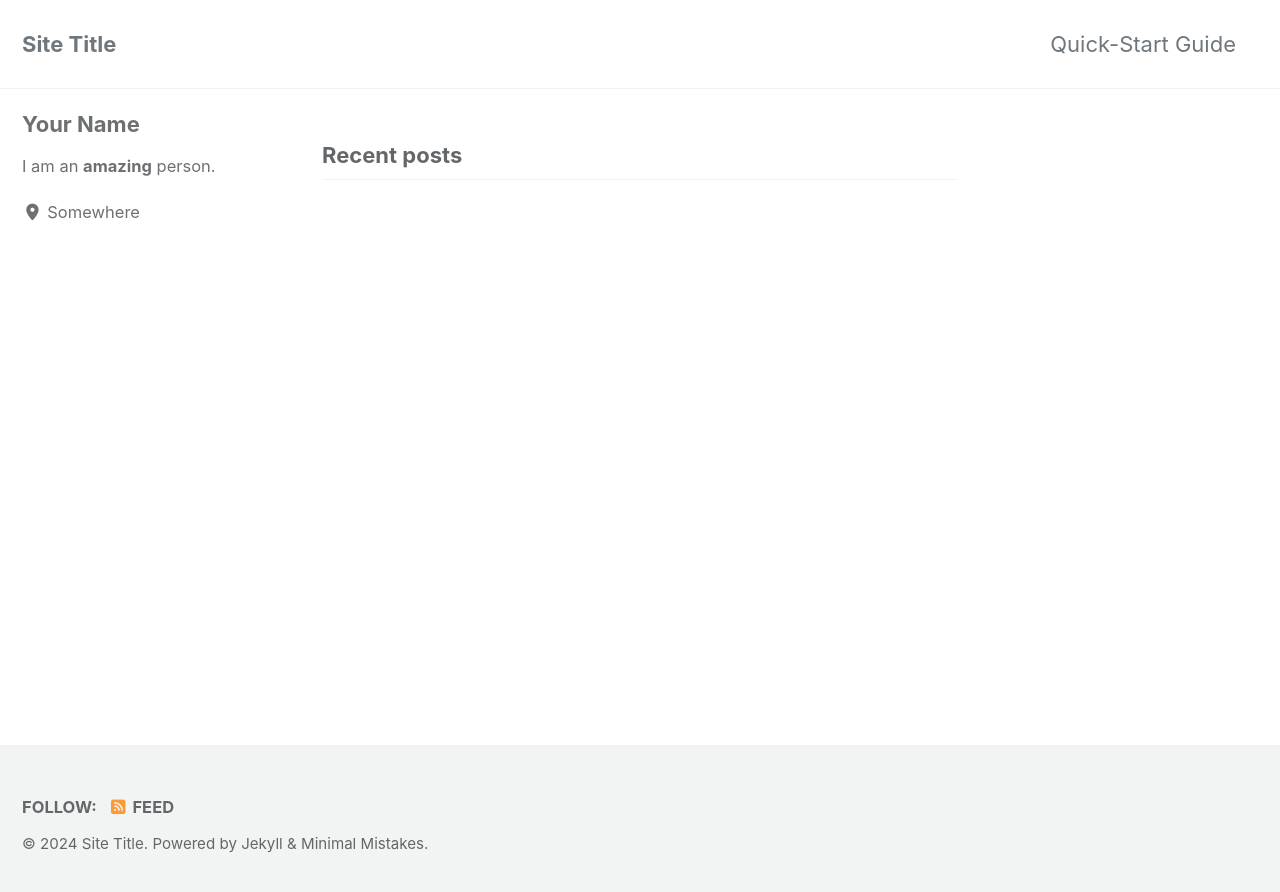
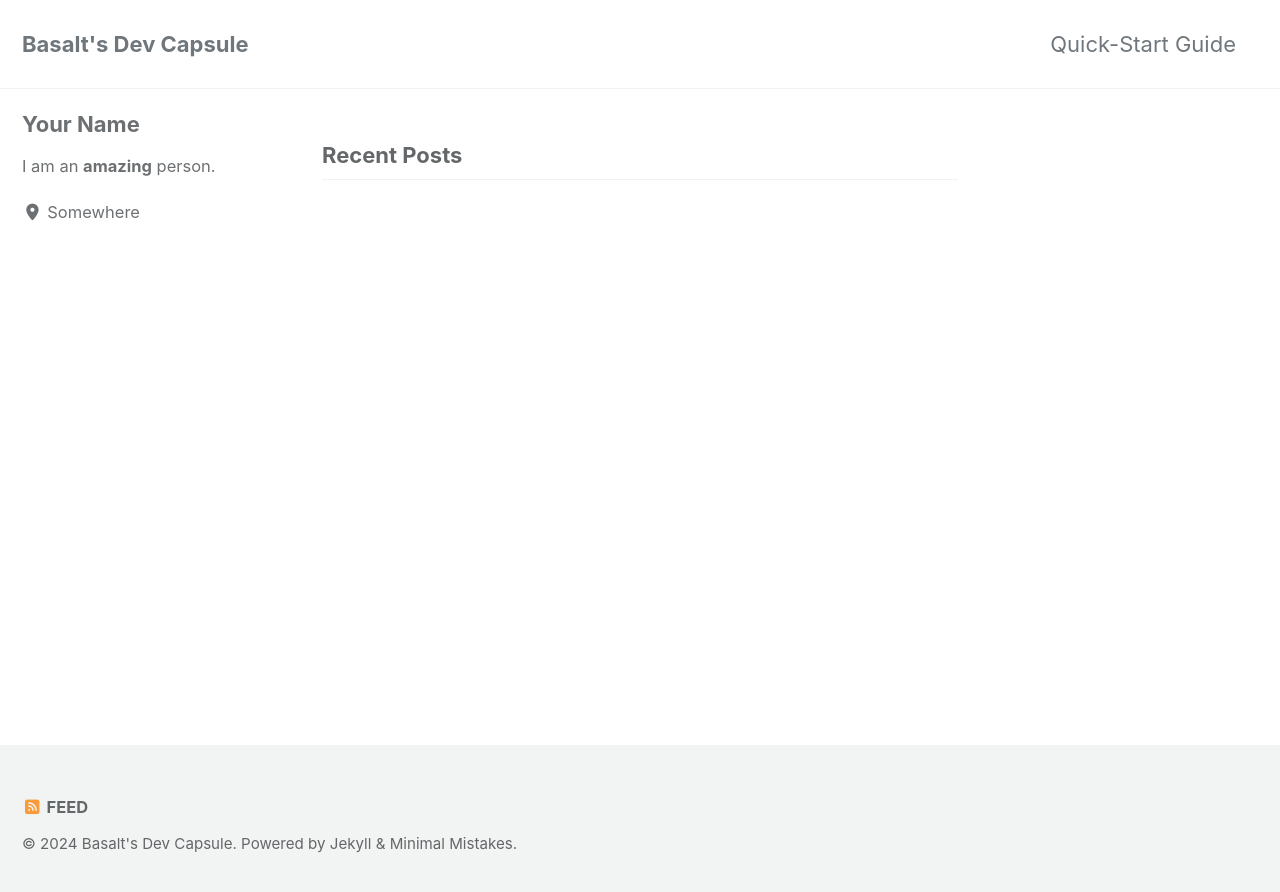
Before and after one commit to basaltam/basaltam.github.io, a Jekyll site: the page built from index.html, in a window 1280 px wide. Shown: the top 892 px of the page. Built offline with Jekyll 4.4.1, drawn with Linux system fonts in a browser that asks for light colours; cached includes are drawn as plain includes; the list of posts is cut into pages by our own code.

Commit message:
Update _config.yml

```diff
--- a/_config.yml
+++ b/_config.yml
@@ -15,13 +15,13 @@
 minimal_mistakes_skin    : "default" # "air", "aqua", "contrast", "dark", "dirt", "neon", "mint", "plum", "sunrise"
 
 # Site Settings
-locale                   : "en-US"
+locale                   : "ko_KR.utf8"
 rtl                      : # true, false (default) # turns direction of the page into right to left for RTL languages
-title                    : "Site Title"
+title                    : "Basalt's Dev Capsule"
 title_separator          : "-"
 subtitle                 : # site tagline that appears below site title in masthead
-name                     : "Your Name"
-description              : "An amazing website."
+name                     : "Basalt Am"
+description              : "혼자 끄적이는 공간."
 url                      : # the base hostname & protocol for your site e.g. "https://mmistakes.github.io"
 baseurl                  : # the subpath of your site, e.g. "/blog"
 repository               : # GitHub username/repo-name e.g. "mmistakes/minimal-mistakes"
```
